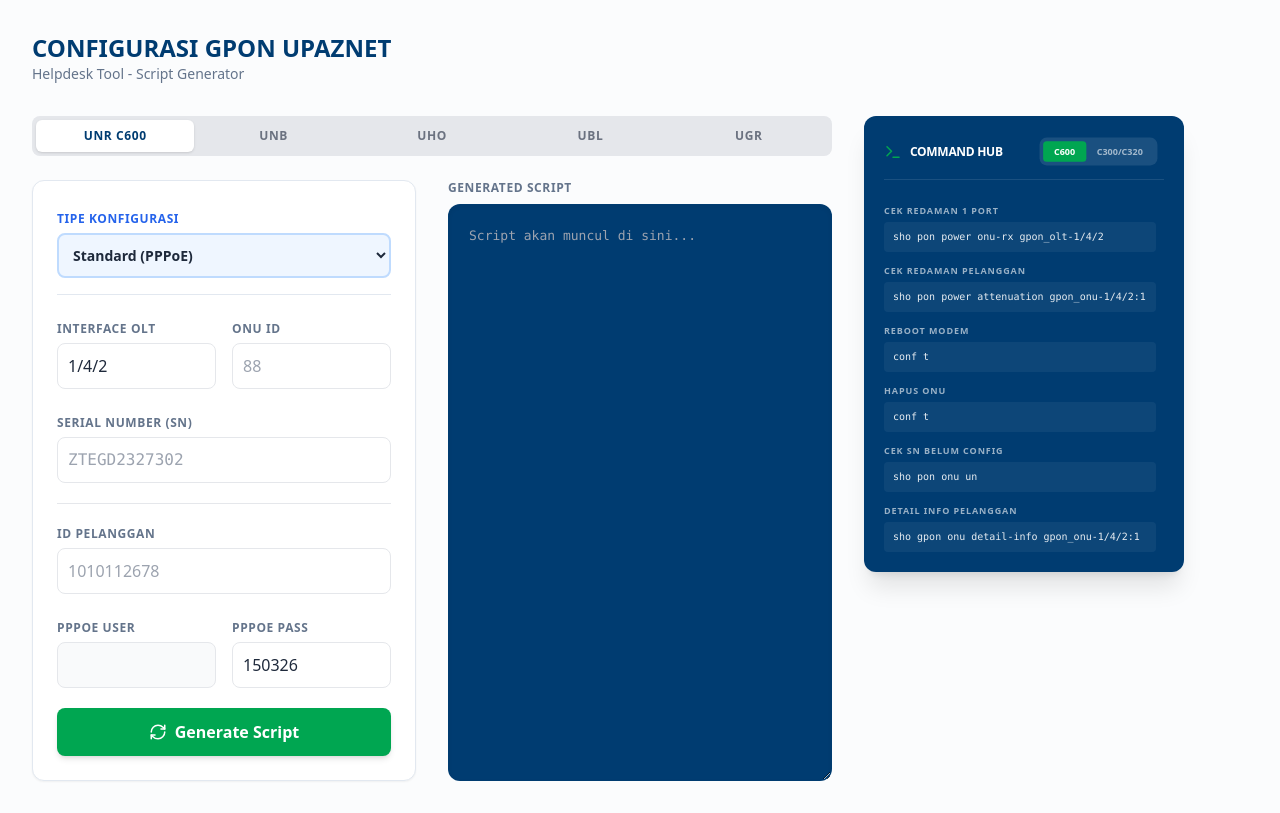
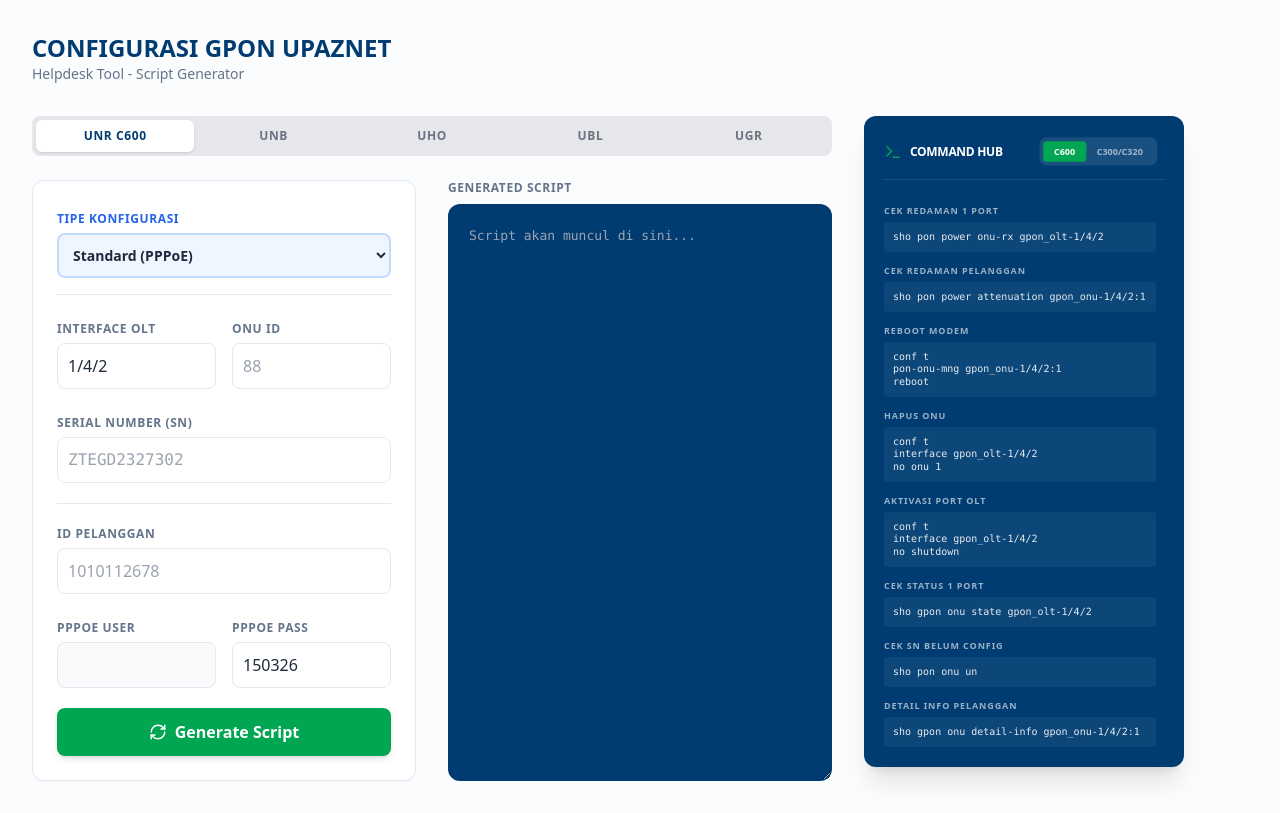
Before and after one commit to akbarfai-blub/Configurasi-Generator-UPAZNET, a Next.js app: page / in a window 1280 px wide. Built offline with nearby package versions, Linux system fonts and the light colour scheme.

Commit message:
feat: adding more command/script in Command HUB

```diff
--- a/src/components/CommandSidebar.js
+++ b/src/components/CommandSidebar.js
@@ -16,6 +16,8 @@ export default function CommandSidebar({ data }) {
         { label: "Cek Redaman Pelanggan", cmd: `sho pon power attenuation gpon_onu-${iface}:${onu}` },
         { label: "Reboot Modem", cmd: `conf t\npon-onu-mng gpon_onu-${iface}:${onu}\nreboot` },
         { label: "Hapus ONU", cmd: `conf t\ninterface gpon_olt-${iface}\nno onu ${onu}` },
+        { label: "Aktivasi Port OLT", cmd: `conf t\ninterface gpon_olt-${iface}\nno shutdown` },
+        { label: "Cek Status 1 Port", cmd: `sho gpon onu state gpon_olt-${iface}` },
         { label: "Cek SN Belum Config", cmd: "sho pon onu un" },
         { label: "Detail Info Pelanggan", cmd: `sho gpon onu detail-info gpon_onu-${iface}:${onu}` },
     ] : [
@@ -25,11 +27,15 @@ export default function CommandSidebar({ data }) {
         { label: "Reboot Modem", cmd: `conf t\npon-onu-mng gpon-onu_${iface}:${onu}\nreboot` },
         { label: "Restore Factory", cmd: `conf t\npon-onu-mng gpon-onu_${iface}:${onu}\nrestore factory` },
         { label: "Ganti SN Modem", cmd: `conf t\ninterface gpon-onu_${iface}:${onu}\nregistration-method sn ${sn}` },
+        { label: "Hapus ONU (OLT)", cmd: `conf t\ninterface gpon-olt_${iface}\nno onu ${onu}` },
+        { label: "Aktivasi Port OLT", cmd: `conf t\ninterface gpon-olt_${iface}\nno shutdown` },
+        { label: "Cek Status 1 Port", cmd: `show gpon onu state gpon-olt_${iface}` },
         { label: "Cek Running Config", cmd: `show run interface gpon-onu_${iface}:${onu}` },
         { label: "Cek WAN Pelanggan", cmd: `show onu running config gpon-onu_${iface}:${onu}` },
         { label: "Cek SN Belum Config", cmd: "show gpon onu uncfg" },
+        { label: "Detail Info Pelanggan", cmd: `show gpon onu detail-info gpon-onu_${iface}:${onu}` },
+        { label: "Cek Interface by SN", cmd: `show gpon onu by sn ${sn}` },
         { label: "Cek IP ONU", cmd: `show gpon remote-onu ip-host gpon-onu_${iface}:${onu}` },
-        { label: "Cek Interface by SN", cmd: `show gpon onu by sn ${sn}` },
     ];
 
     const handleCopy = (cmd, idx) => {
@@ -46,7 +52,7 @@ export default function CommandSidebar({ data }) {
                     <span className="font-bold text-xs uppercase tracking-tight">Command Hub</span>
                 </div>
 
-                {/* Switcher Tipe OLT di Sidebar (Warna Corporate) */}
+                {/* Switcher Tipe OLT di Sidebar */}
                 <div className="flex bg-white/10 rounded-lg p-1 scale-90">
                     <button
                         onClick={() => setOltType('c600')}
@@ -79,8 +85,8 @@ export default function CommandSidebar({ data }) {
                             )}
                         </div>
                         <div className={`p-2 rounded bg-white/5 border ${copiedIdx === idx ? 'border-upaz-green/50' : 'border-transparent group-hover:border-white/20'} transition-all`}>
-                            <code className="text-[10px] font-mono block break-all leading-tight text-white/90">
-                                {item.cmd.split('\n')[0]}
+                            <code className="text-[10px] font-mono block break-all leading-tight text-white/90 whitespace-pre-wrap">
+                                {item.cmd}
                             </code>
                         </div>
                     </button>
```
